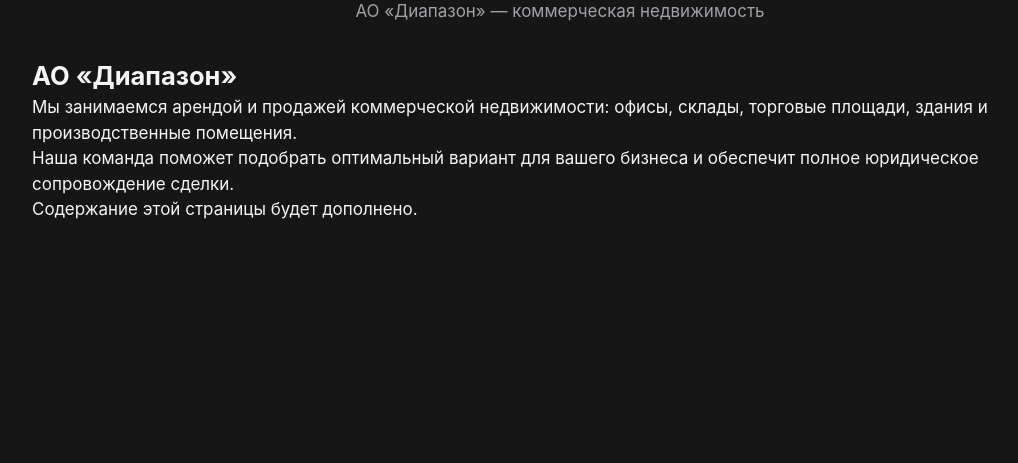
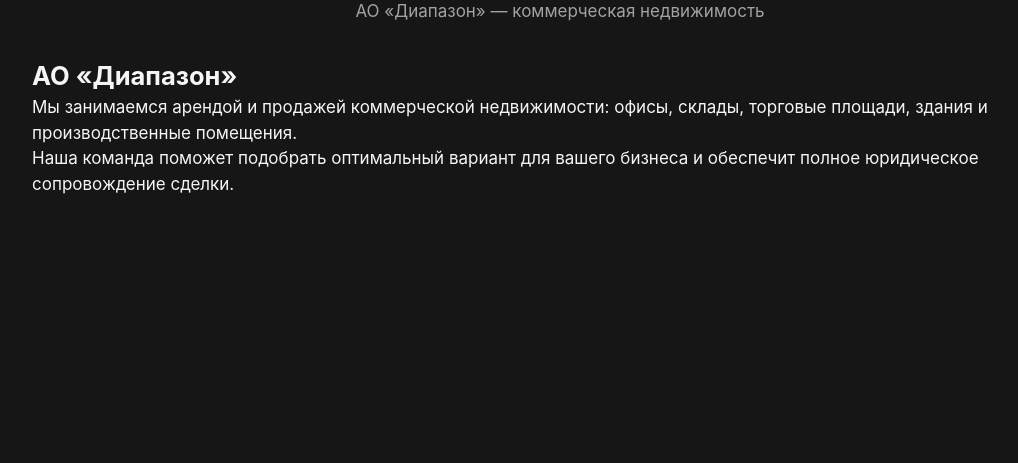
Before and after one commit to yuwi1k/vitrinarent, a FastAPI app: page /about in a window 1280 px wide. Shown: the part 188-651 px from the top of the page, without its empty margins (80-1098 px from the left). Run offline with FastAPI, Linux system fonts and the light colour scheme; some libraries are stand-ins or nearby versions.

Commit message:
fix: remove placeholder text from about page
Made-with: Cursor

```diff
--- a/templates/diapazon/about.html
+++ b/templates/diapazon/about.html
@@ -60,7 +60,6 @@
           <h2>АО «Диапазон»</h2>
           <p>Мы занимаемся арендой и продажей коммерческой недвижимости: офисы, склады, торговые площади, здания и производственные помещения.</p>
           <p>Наша команда поможет подобрать оптимальный вариант для вашего бизнеса и обеспечит полное юридическое сопровождение сделки.</p>
-          <p>Содержание этой страницы будет дополнено.</p>
         </div>
       </div>
     </section>
```
